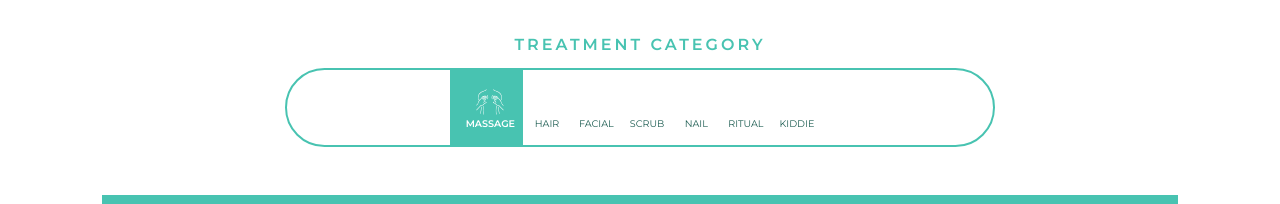
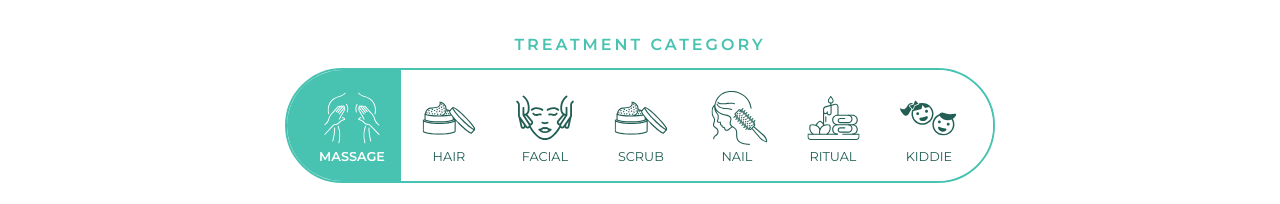
Before and after one commit to aldipee/redayspa, a Next.js app: page /treatment-menu-test in a window 1280 px wide. Shown: the part 596-800 px from the top of the page. Built offline with nearby package versions, Linux system fonts and the light colour scheme.

Commit message:
remove css

```diff
--- a/public/css/main.css
+++ b/public/css/main.css
@@ -638,20 +638,20 @@ body {
   background-color: #FFF;
   border: 0;
   color: #205F54;
-  padding: 1rem 0.5rem 1rem 0.5rem;
-  font-size: 0.6rem;
+  padding: 1rem 1rem 1rem 1rem;
+  font-size: 0.8rem;
 }
 
-
 .nav-icon-lg img {
-  width: 2rem;
+  filter: brightness(0) saturate(100%) invert(27%) sepia(11%) saturate(2457%) hue-rotate(120deg) brightness(99%) contrast(82%);
+  width: 4rem;
 }
 .nav-item:first-child .nav-link {
-  padding-left: 1rem;
+  padding-left: 3rem;
 }
 
 .nav-item:last-child .nav-link {
-  padding-right: 1rem;
+  padding-right: 3rem;
 }
 
 /* ==========================================================================
@@ -716,20 +716,6 @@ body {
     font-size: 14px;
     letter-spacing: 1px;
     margin-bottom: 15px;
-  }
-
-  .nav-lg .nav-link {
-    padding: 1rem 1rem 1rem 1rem;
-    font-size: 0.8rem;
-  }
-  .nav-icon-lg img {
-    width: 4rem;
-  }
-  .nav-item:first-child .nav-link {
-    padding-left: 3rem;
-  }
-  .nav-item:last-child .nav-link {
-    padding-right: 3rem;
   }
 }
 
```
